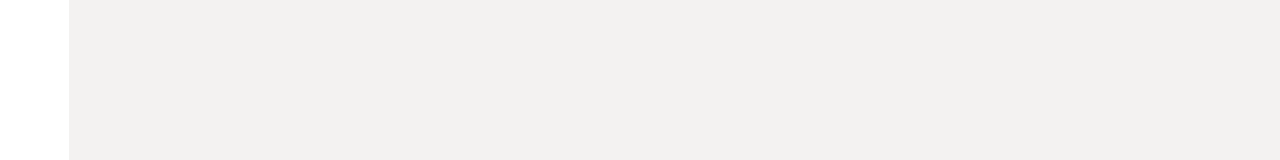
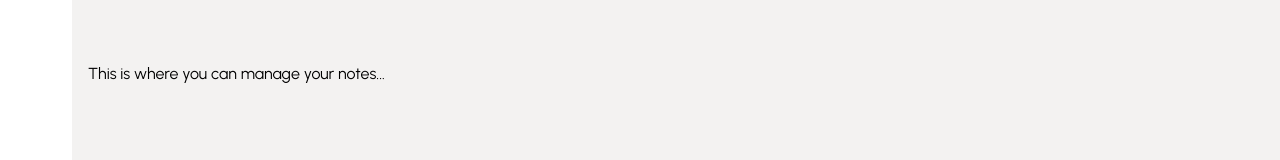
Before and after one commit to twintumansky/Noted, a React (Vite) app: page /main in a window 1280 px wide. Shown: the top 160 px of the page. Built offline with nearby package versions, Linux system fonts and the light colour scheme; some icons are missing.

Commit message:
App optimizations and performance improvements

```diff
--- a/src/App.css
+++ b/src/App.css
@@ -7,14 +7,10 @@
 *,
 *:before,
 *:after {
-    box-sizing: border-box;
+  box-sizing: border-box;
 }
 
-.container{
-  overflow-x: hidden;
-}
-
-#error-page{
+#error-page {
   height: 100vh;
   width: 100vw;
   display: flex;
@@ -24,9 +20,6 @@
   font-size: large;
 }
 
-/* added to prevent bg scrolling while card-overlay is active in NotesCard by
-   replacing 'overflow-x:hidden' from * to .container and adding .no-scoll to body
-*/
 .no-scroll {
   overflow: hidden;
   height: 100%;
@@ -42,7 +35,8 @@
   text-align: center;
   position: relative;
   background-color: #f3f2f1;
-  color:#000000;
+  color: #000000;
+  overflow-x: hidden;
 }
 
 .introduction.darkmode {
@@ -54,7 +48,7 @@
   display: inline-block;
 }
 
-.typewriter h1{
+.typewriter h1 {
   font-size: 4rem;
   font-weight: 300;
   overflow-y: hidden;
@@ -79,31 +73,37 @@
 .arrow {
   display: inline-block;
   font-size: 2rem;
-  /* color: #242424; */
-  color: inherit;
+  color: #000000;
   cursor: pointer;
   animation: swipeDown 1.5s infinite;
+  text-decoration: none;
 }
 
 @keyframes swipeDown {
   0% {
-    transform: translateY(0); /* Start in the original position */
+    transform: translateY(0);
+    /* Start in the original position */
   }
+
   50% {
-    transform: translateY(10px); /* Move down 15px */
+    transform: translateY(10px);
+    /* Move down 15px */
   }
+
   100% {
-    transform: translateY(0); /* Move back up */
+    transform: translateY(0);
+    /* Move back up */
   }
 }
 
 .notesSection-container {
   display: flex;
-  flex:1;
-  width: 100vw;
+  /* flex:1; */
   height: 100vh;
-  text-align: center;
-  background-color:#f3f2f1;
+  /* text-align: center; */
+  background-color: #f3f2f1;
+  position: relative;
+  overflow: hidden;
 }
 
 .notesSection-container.dark {
@@ -112,6 +112,7 @@
 }
 
 .sidebar {
+  height: 100vh;
   width: 4.5rem;
   padding: 0.8rem;
   background-color: #ffffff;
@@ -120,111 +121,92 @@
   justify-content: center;
   align-items: center;
   gap: 4rem;
+  position: fixed;
+  z-index: 10;
 }
 
 .notesSection-container.dark .sidebar {
   background-color: #9e9d92;
 }
 
-.sidebar button{
+.sidebar button {
   background-color: transparent;
   border: none;
   transition: transform .3s ease;
 }
 
-.sidebar button:hover{
+.sidebar button:hover {
   cursor: pointer;
-  transform: scale(1.2);
-}
-
-.main-content {
-  display: flex;
-  flex-direction: column;
-  height: 100vh;
-  width: 100vw;
-  background-color: #f3f2f1;
-  padding: 0.5rem 0;
-}
-
-.main-content.dark {
-  background-color: #1c1f24;
+  transform: scale(1.15);
 }
 
 .navbar {
   height: 3rem;
+  width: calc(100% - 4.5rem);
   padding: 0.3rem 1rem;
-  position: relative;
+  position: fixed;
+  top: 0;
+  left: 4.5rem;
+  z-index: 10;
+  display: flex;
+  align-items: center;
+  justify-content: space-between;
 }
 
-.main-content.dark .navbar input{
+.main-content.dark .navbar input {
   background-color: #9e9d92;
 }
 
-.main-content.dark .navbar .navbar-buttons button{
+.main-content.dark .navbar .navbar-buttons button {
   color: #9e9d92;
 }
 
-.main-content.dark .navbar input::placeholder{
-  color: #000000;
-}
-
-.navbar input {
-  position: absolute;
-  top: 50%;
-  left:50%;
-  transform: translate(-50%,-50%);
-  height: 2rem;
-  width: 25%;
-  border: 1px solid #b7a99490;
-  border-radius: 1.5rem;
-  padding: 0.25rem;
-  text-align:center;
-  font-size: 0.9rem;
-}
-
-.navbar-buttons{
+.navbar-buttons {
   position: absolute;
   right: 2rem;
-  top:50%;
+  top: 50%;
   transform: translate(0, -50%);
   overflow-y: hidden;
   display: flex;
   justify-content: space-evenly;
 }
 
-.navbar-buttons  button{
-  margin:0 1.5rem;
-  border:none;
+.navbar-buttons button {
+  margin: 0 1.5rem;
+  border: none;
   background-color: transparent;
   transition: transform .3s ease;
-  flex:1;
+  flex: 1;
 }
 
-.navbar-buttons button:hover{
+.navbar-buttons button:hover {
   cursor: pointer;
   transform: scale(1.1);
 }
 
 .note-area {
-  display:flex;
-  flex-direction: column;
-  justify-content: center;
-  align-items: center;
-  flex: 1;
-  position: relative;
+  margin-top: 3rem;
+  margin-left: 4.5rem;
+  height: calc(100vh - 3rem);
+  overflow-y: auto;
+  padding: 1rem;
 }
 
-.add-notes-button button{
+.note-area{
+  text-align: center;
+}
+
+.add-notes-button button {
   background-color: #515253;
   color: #f3f2f1;
   position: absolute;
   bottom: 65px;
   right: 40px;
-  width:40px;
-  height:40px;
+  width: 40px;
+  height: 40px;
   border-radius: 50%;
   border: none;
-  padding:5px;
+  padding: 5px;
   display: flex;
   justify-content: center;
   align-items: center;
@@ -238,26 +220,16 @@
   position: absolute;
   bottom: 15px;
   right: 40px;
-  width:40px;
-  height:40px;
+  width: 40px;
+  height: 40px;
   border-radius: 50%;
   border: none;
-  padding:5px;
+  padding: 5px;
   display: flex;
   justify-content: center;
   align-items: center;
   cursor: pointer;
   transition: background-color 0.3s ease;
-}
-
-.main-content.dark .add-notes-button button {
-  background-color: #9e9d92;
-  color: #000000;
-}
-
-.main-content.dark .clear-all-button button {
-  background-color: #9e9d92;
-  color: #000000;
 }
 
 .add-notes-button button:hover {
@@ -270,44 +242,35 @@
   color: #ffffff;
 }
 
-.main-content.dark .add-notes-button button:hover{
-  background-color: #ecdec6;
-  color: #000000;
-}
-
-.main-content.dark .clear-all-button button:hover{
-  background-color: #ecdec6;
-  color: #000000;
-}
-
 .add-notes-button button:active {
-  transform: scale(0.95); /* Button shrinks slightly when clicked */
+  transform: scale(0.95);
+  /* Button shrinks slightly when clicked */
 }
 
 .clear-all-button button:active {
-  transform: scale(0.95); /* Button shrinks slightly when clicked */
+  transform: scale(0.95);
+  /* Button shrinks slightly when clicked */
 }
 
 .card-container {
-  height:auto;
-  width: 95%;
-  display:flex;
-  flex-flow: row wrap;
+  display: flex;
+  flex-wrap: wrap;
   justify-content: center;
+  gap: 1rem;
 }
 
 .card-element {
-  height:15rem;
-  width:15rem;
+  height: 15rem;
+  width: 15rem;
   border-radius: 1.5rem;
-  color:#000000;
+  color: #000000;
   padding: 1.5rem;
-  margin:1rem;
+  margin: 1rem;
   text-align: left;
   position: relative;
   overflow: hidden;
   transition: all 0.4s ease;
-  }
+}
 
 .hover-card-content {
   font-size: 1.15rem;
@@ -318,25 +281,25 @@
   right: 10px;
   height: 75%;
   background-color: #2c2c2c;
-  color:#f9f1e7;
+  color: #f9f1e7;
   transition: bottom 0.4s ease;
 }
 
-.card-element-date{
+.card-element-date {
   position: absolute;
   left: 1.5rem;
   bottom: 1rem;
   font-size: 1rem;
-  font-weight:450;
+  font-weight: 450;
 }
 
 .card-element:hover .hover-card-content {
   bottom: 10px;
 }
 
-.card-element-content{
+.card-element-content {
   font-size: 1.15rem;
-  font-weight:450;
+  font-weight: 450;
 }
 
 .hover-card-content p {
@@ -349,28 +312,36 @@ html {
 }
 
 @media (max-width: 768px) {
-    .card-element {
-    height: 8rem; /* Reduce card height */
-    width: 8rem; /* Reduce card width */
-    margin: 0.5rem; /* Reduce margin */
+  .card-element {
+    height: 8rem;
+    /* Reduce card height */
+    width: 8rem;
+    /* Reduce card width */
+    margin: 0.5rem;
+    /* Reduce margin */
   }
 }
 
 @media (max-width: 480px) {
-  .navbar input{
-    width:70%;
-    height:0.5rem;
+  .navbar input {
+    width: 70%;
+    height: 0.5rem;
   }
+
   .navbar {
-    flex-direction: column; /* Stack navbar items vertically */
+    flex-direction: column;
+    /* Stack navbar items vertically */
     align-items: center;
   }
 
   .navbar-buttons {
-    flex-direction: column; /* Stack buttons vertically */
+    flex-direction: column;
+    /* Stack buttons vertically */
     align-items: center;
-    position: static; /* Change position for smaller screens */
-    margin-top: 0.5rem; /* Add some spacing */
+    position: static;
+    /* Change position for smaller screens */
+    margin-top: 0.5rem;
+    /* Add some spacing */
   }
 }
 
@@ -425,7 +396,8 @@ html {
 }
 
 .notes-card-content {
-  height: calc(100% - 4rem); /* Adjust based on your title height */
+  height: calc(100% - 4rem);
+  /* Adjust based on your title height */
 }
 
 .notes-card-content textarea,
--- a/src/App.jsx
+++ b/src/App.jsx
@@ -1,34 +1,6 @@
-// import { useState, useRef } from 'react'
-import { useRef } from 'react'
-import Intro from './components/Intro';
-// import NotesSection from './components/NotesSection';
-import './App.css'
+import Intro from "./components/Intro";
+import "./App.css";
 
 export default function App() {
-  // const [darkmode, setDarkMode] = useState(false);
-
-  // function toggleDarkMode() {
-  //   setDarkMode(prevState => !prevState)
-  // }
-
-  // Ref to the main UI section
-  const notesSection = useRef(null);
-  // Function to scroll to main UI
-  const scrollToMainUI = () => {
-      notesSection.current.scrollIntoView({ behavior: 'smooth' }); //For smooth scroll into NotesSection
-  };
-
-  return (
-    <div className="container">
-      <Intro
-        // darkMode={darkmode}
-        scrollEvent={scrollToMainUI}
-
-      />
-      {/* <NotesSection
-        darkMode={darkmode}
-        clickDarkMode={toggleDarkMode}
-        ref={notesSection} /> */}
-    </div>
-  );
+  return <Intro />;
 }
--- a/src/components/Navbar.jsx
+++ b/src/components/Navbar.jsx
@@ -6,7 +6,6 @@ function Navbar({buttonDarkMode})  {
 
     return (
       <div className="navbar">
-        {/* <input type={"text"} placeholder='search in your notes...'/> */}
         <div className='navbar-buttons'>
           <button><RefreshIcon size={20}/></button>
           <button><Settings01Icon size={20}/></button>
--- a/src/components/NotesSection.jsx
+++ b/src/components/NotesSection.jsx
@@ -1,39 +1,40 @@
-/* eslint-disable react/prop-types */
-import { useState, useEffect, forwardRef } from "react";
+import { useState, useEffect } from "react";
 import { Add01Icon, Delete02Icon } from "hugeicons-react";
 import Sidebar from "./Sidebar";
 import NavBar from "./Navbar";
 import NotesCard from "./NotesCard";
 import "../App.css";
 
-const NotesSection = forwardRef((props, ref) => {
-  //State for saving notes and retreiving them from localStorage
+const NotesSection = () => {
   const [notes, setNotes] = useState(() => {
     const savedNotes = localStorage.getItem("notes");
     return savedNotes ? JSON.parse(savedNotes) : [];
   });
-
   const [cardPopover, setCardPopover] = useState(false);
   const [currentNoteId, setCurrentNoteId] = useState(null);
   const [notesTitle, setNotesTitle] = useState("");
   const [notesContent, setNotesContent] = useState("");
   const [lastNoteColor, setLastNoteColor] = useState(null);
   const [currentNoteColor, setCurrentNoteColor] = useState(null);
+  const [darkMode, setDarkMode] = useState(false);
+
+  function toggleDarkMode() {
+    setDarkMode((prevState) => !prevState);
+  }
 
   useEffect(() => {
     localStorage.setItem("notes", JSON.stringify(notes));
   }, [notes]);
 
   const colors = [
-    "#b8cedc",
-    "#f9a474",
-    "#c9da8f",
-    "#ffdf6e",
-    "#c2b2e6",
-    "#d9d9d9",
-    "#d5cec5",
-    "#6da39a",
-    "#7b83c1",
+    "#b8cedc", //sky
+    "#caaf9e", //dark-beige
+    "#b2bf88", //apple-green
+    "#fed78e", //yellow
+    "#c2b2e6", //purple
+    "#d5cec5", //light-beige
+    "#b0d2c1", //cyan-green
+    "#fec18f", //orange
   ];
   const getRandomColors = () => {
     const availableColors = colors.filter((color) => color !== lastNoteColor);
@@ -115,15 +116,12 @@ const NotesSection = forwardRef((props, ref) => {
   return (
     <div
       className={
-        props.darkMode
-          ? "notesSection-container dark"
-          : "notesSection-container"
+        darkMode ? "notesSection-container dark" : "notesSection-container"
       }
-      ref={ref}
     >
       <Sidebar />
-      <div className={props.darkMode ? "main-content dark" : "main-content"}>
-        <NavBar buttonDarkMode={props.clickDarkMode} />
+      <>
+        <NavBar buttonDarkMode={toggleDarkMode} />
         <main className="note-area">
           {notes.length > 0 ? null : (
             <p>This is where you can manage your notes...</p>
@@ -166,7 +164,7 @@ const NotesSection = forwardRef((props, ref) => {
             </div>
           )}
         </main>
-      </div>
+      </>
 
       {cardPopover && (
         <NotesCard
@@ -187,7 +185,7 @@ const NotesSection = forwardRef((props, ref) => {
       )}
     </div>
   );
-});
+};
 
 NotesSection.displayName = "NotesSection";
 export default NotesSection;
--- a/src/main.jsx
+++ b/src/main.jsx
@@ -2,7 +2,6 @@ import { StrictMode } from 'react'
 import { createRoot } from 'react-dom/client'
 import { createBrowserRouter, RouterProvider,} from "react-router-dom";
 import App from './App.jsx'
-// import Intro from '../src/components/Intro.jsx'
 import NotesSection from '../src/components/NotesSection.jsx'
 import Error from './error.jsx'
 import './index.css'
```
Also changed, not shown: src/components/Intro.jsx (+16 -16 lines).
